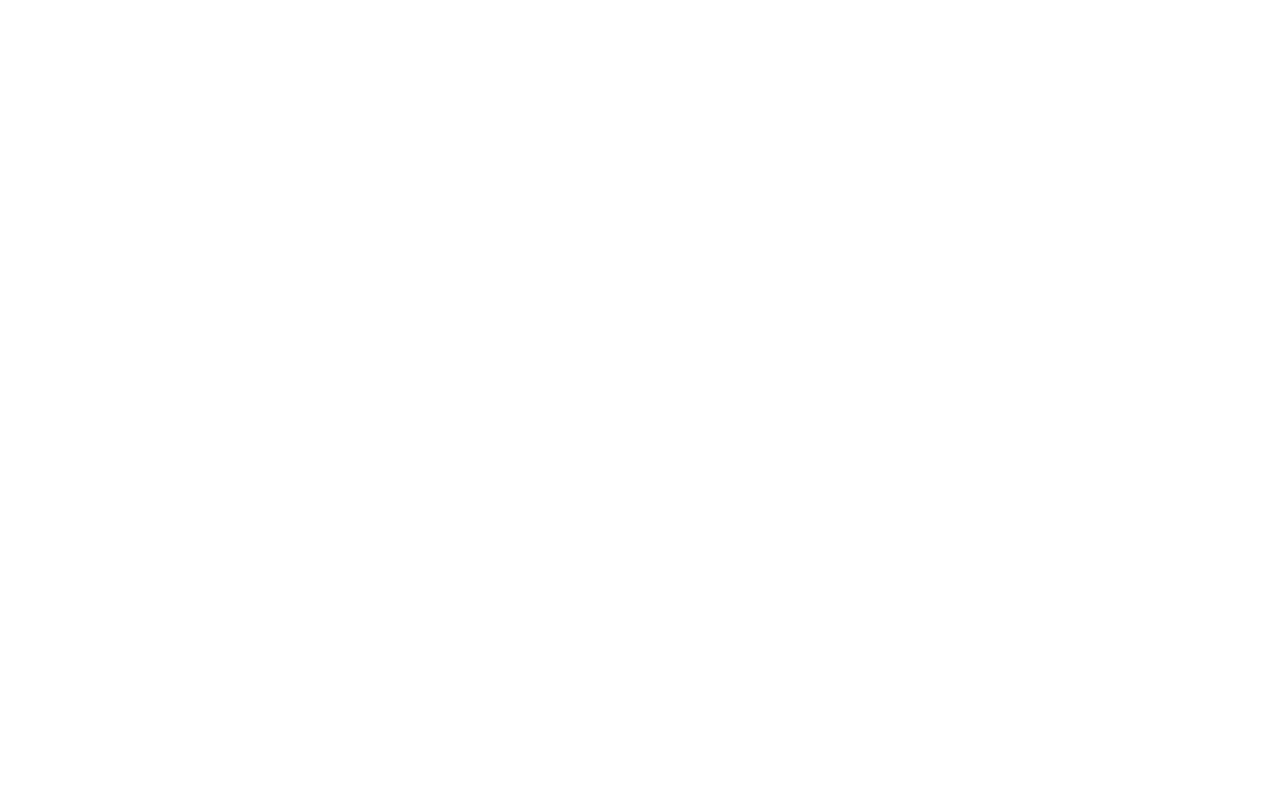
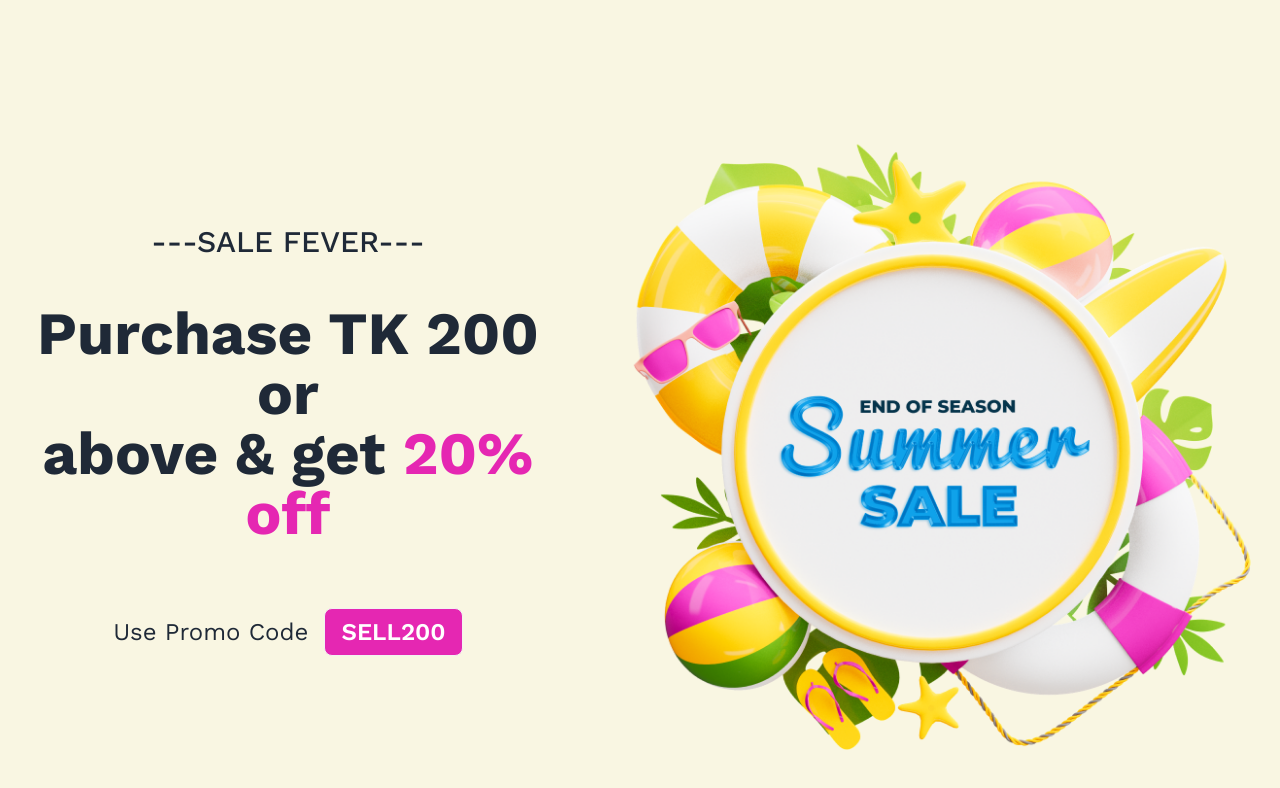
Before and after one commit to nadiaS11/assignment-5-summer-sale, a plain HTML site: page index.html in a window 1280 px wide. Drawn offline with nearby package versions, Linux system fonts and the light colour scheme.

Commit message:
banner added

```diff
--- a/index.html
+++ b/index.html
@@ -29,6 +29,33 @@
     </style>
   </head>
   <body class="">
+    <header class="flex flex-col-reverse md:flex-row items-center justify-center bg-[#F9F6E2]">
+        <div class="flex flex-col-reverse md:flex-row items-center justify-center my-24 mx-auto gap-4">
+            <div class="text-center">
+                <p class="font-medium text-3xl">---SALE FEVER---</p>
+                <p class="font-bold text-6xl mt-11">Purchase TK 200 or<br> above & get <span class="text-[#E527B2]">20% off</span></p>
+                <div class="flex items-center justify-center mt-16 gap-4 px-2"><p class="text-2xl">Use Promo Code</p><button class="btn bg-[#E527B2] text-white no-animation text-2xl">SELL200</button></div>
+            </div>
+            <div>
+                <img src="./images/Summer 1.png" alt="">
+            </div>
+        </div>
+    </header>
+
+
+
+
+
+
+
+
+
+
+
+
+
+
+
     <script src="./code.js"></script>
   </body>
 </html>
```
